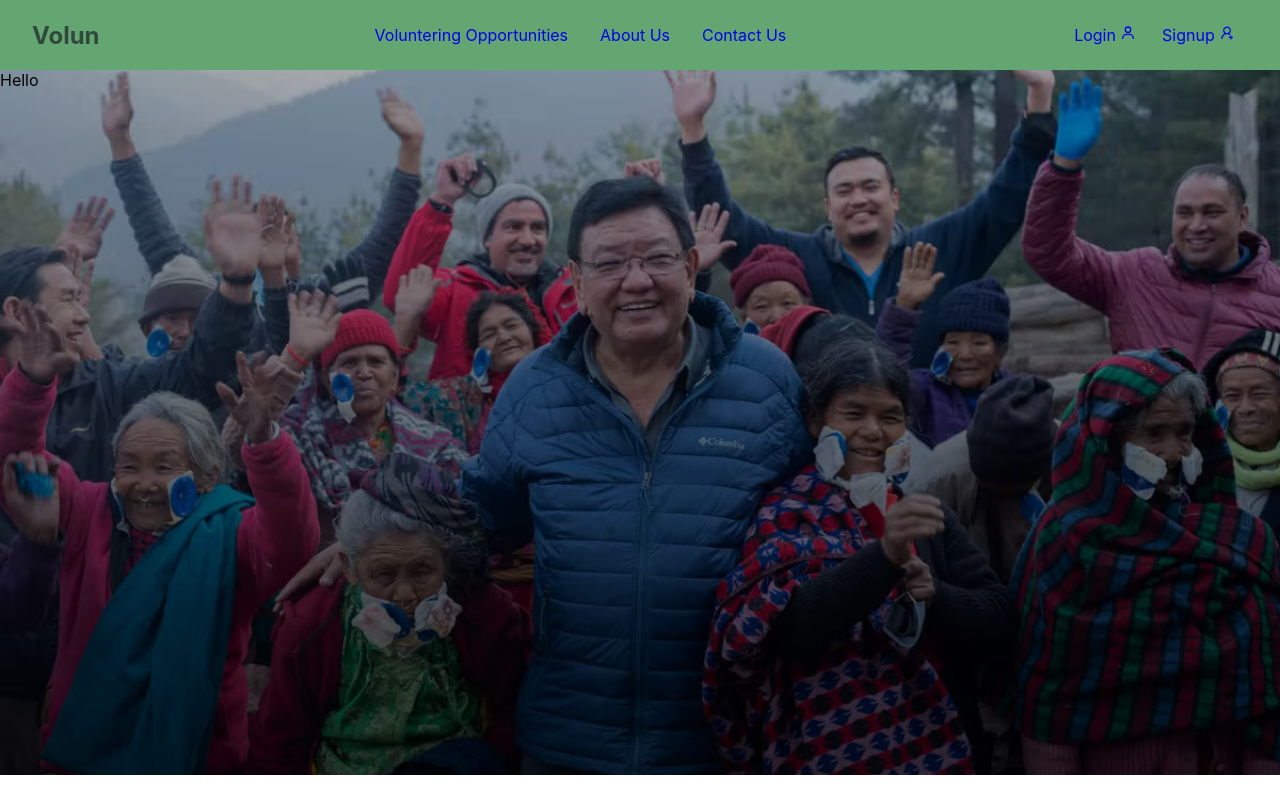
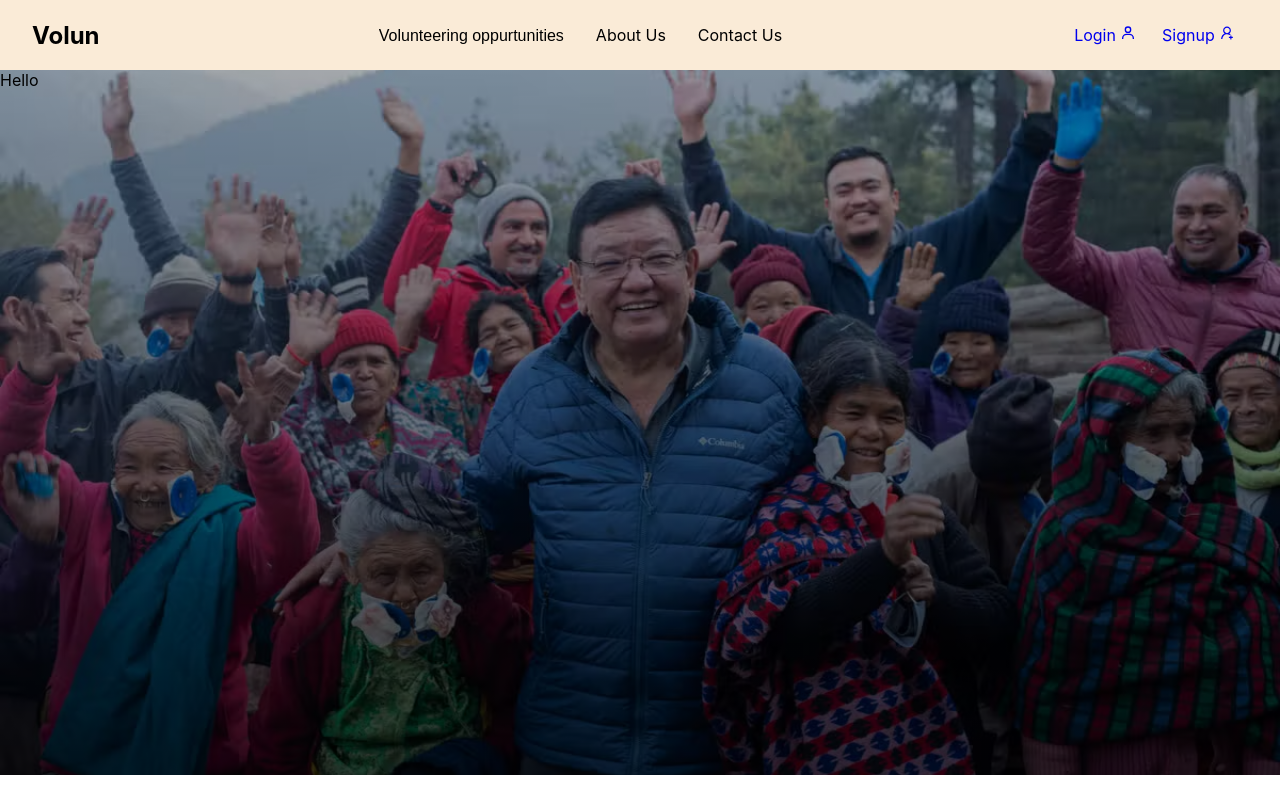
Before and after one commit to anysa-kharel/Volunteer-Management-System, a React (Create React App) app: page / in a window 1280 px wide. Built offline with nearby package versions, Linux system fonts and the light colour scheme.

Commit message:
Added Dropdown

```diff
--- a/src/components/Navbar.css
+++ b/src/components/Navbar.css
@@ -6,7 +6,6 @@
 
 .title {
     margin-left: 2rem;
-    color: #31493C;
 }
 
 li {
@@ -15,7 +14,7 @@ li {
 
 .main-nav {
     display: flex;
-    background-color: #64A672;
+    background-color: antiquewhite;
     height: 70px;
     justify-content: space-between;
     align-items: center;
@@ -24,11 +23,21 @@ li {
 .nav_item {
     display: flex;
     justify-content: space-between;
+    overflow: hidden;
+    color:black;
+
 }
 
 .nav_item li {
     margin: 1rem;
+    color:black;
 }
+
+.nav_item li a {
+    /* margin: 1rem; */
+    color:black;
+}
+
 .hover_item:hover{
     color: red;
 }
@@ -47,6 +56,51 @@ li {
 .Menus {
     display: flex;
     flex-direction: row;
+}
 
+/* Dropdown */
+/* The dropdown container */
+.dropdown {
+    float: left;
+    overflow: hidden;
+  }
 
-}
+  /* Dropdown button */
+  .dropdown .dropbtn {
+    font-size: 16px;
+    border: none;
+    outline: none;
+    background-color: inherit;
+    /* font-family: inherit; Important for vertical align on mobile phones */
+    margin: 0; /* Important for vertical align on mobile phones */
+  }
+
+  /* Dropdown content (hidden by default) */
+  .dropdown-content {
+    display: none;
+    position: absolute;
+    background-color:antiquewhite;
+    min-width: 180px;
+    box-shadow: 0px 8px 16px 0px rgba(0,0,0,0.2);
+    z-index: 5;
+  }
+
+  /* Links inside the dropdown */
+  .dropdown-content a {
+    float: none;
+    color: black;
+    padding: 12px 16px;
+    text-decoration: none;
+    display: block;
+    text-align: left;
+  }
+
+  /* Add a grey background color to dropdown links on hover */
+  .dropdown-content a:hover {
+    background-color: #ddd;
+  }
+
+  /* Show the dropdown menu on hover */
+  .dropdown:hover .dropdown-content {
+    display: block;
+  }
--- a/src/components/Navbar.js
+++ b/src/components/Navbar.js
@@ -1,11 +1,11 @@
 import React from "react";
-import {Link} from "react-router-dom";
-import {BiUser} from 'react-icons/bi';
-import {AiOutlineUserAdd}from 'react-icons/ai';
+import { Link } from "react-router-dom";
+import { BiUser } from 'react-icons/bi';
+import { AiOutlineUserAdd } from 'react-icons/ai';
 import './Navbar.css'
 
-const Navbar=()=>{
-    return(
+const Navbar = () => {
+    return (
         <>
             <div className="main-nav">
 
@@ -16,8 +16,18 @@ const Navbar=()=>{
                 <div className="Menus">
                     <ul className="nav_item">
                         <li>
-                    <Link className="no_underline hover_item" > Voluntering Opportunities</Link>
+                            <Link >
+                                <div className="dropdown">
+                                    <button className="dropbtn no_underline hover_item">Volunteering oppurtunities<i className=""></i></button>
+                                    <div className="dropdown-content">
+                                        <a href="#">Link 1</a>
+                                        <a href="#">Link 2</a>
+                                        <a href="#">Link 3</a>
+                                    </div>
+                                </div>
+                            </Link>
                     </li>
+
                     <li>
                         <Link className="no_underline hover_item" to="/about"> About Us</Link>
                     </li>
@@ -30,10 +40,10 @@ const Navbar=()=>{
             <div className="login">
                 <ul className="log-in">
                     <li>
-                        <Link className="no_underline hover_item" to="/login">Login <BiUser/></Link>
+                        <Link className="no_underline hover_item" to="/login">Login <BiUser /></Link>
                     </li>
                     <li>
-                        <Link className="no_underline hover_item" to="/signup">Signup <AiOutlineUserAdd/></Link>
+                        <Link className="no_underline hover_item" to="/signup">Signup <AiOutlineUserAdd /></Link>
                     </li>
                 </ul>
             </div>
```
Lines whose indentation alone changed are shown as unchanged.
